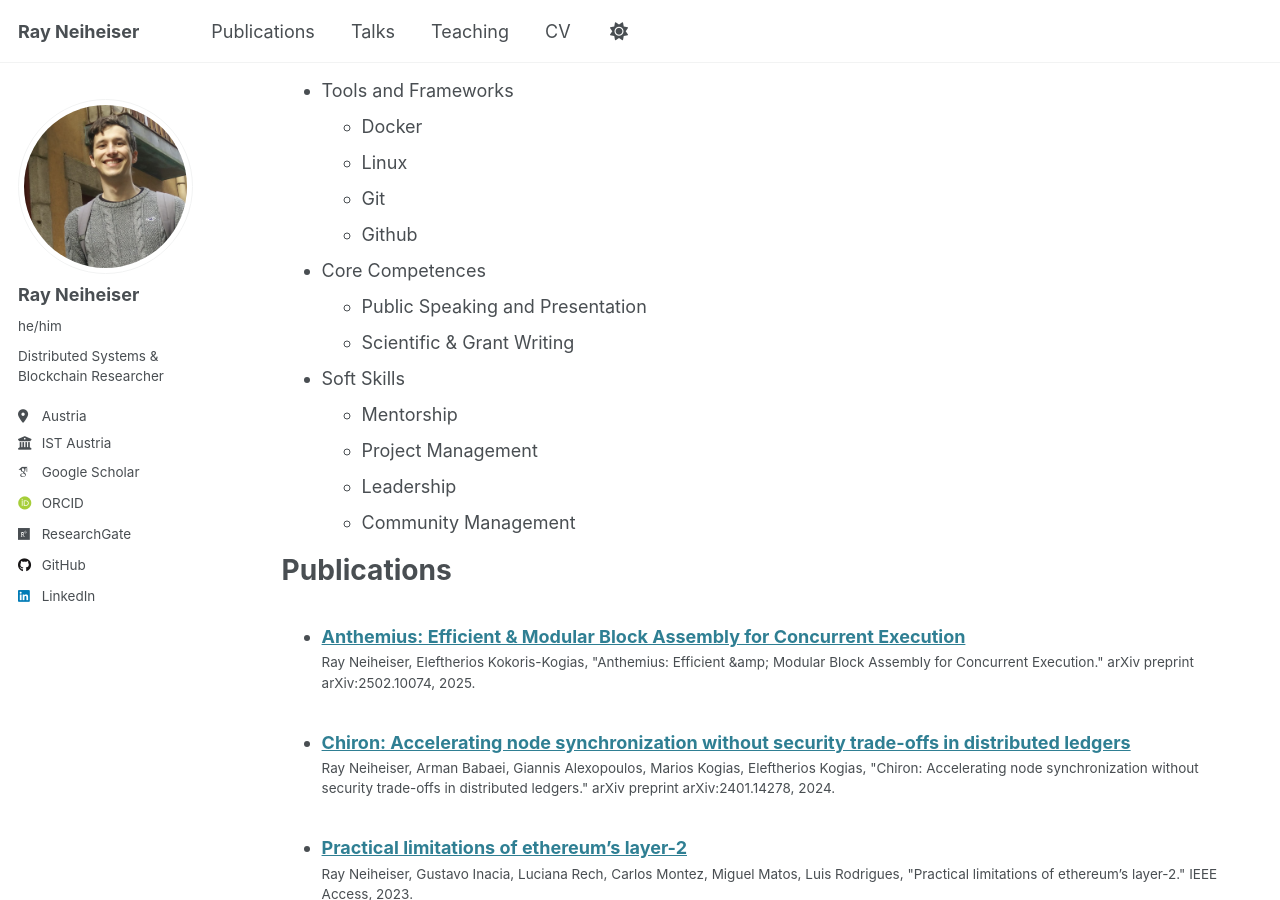
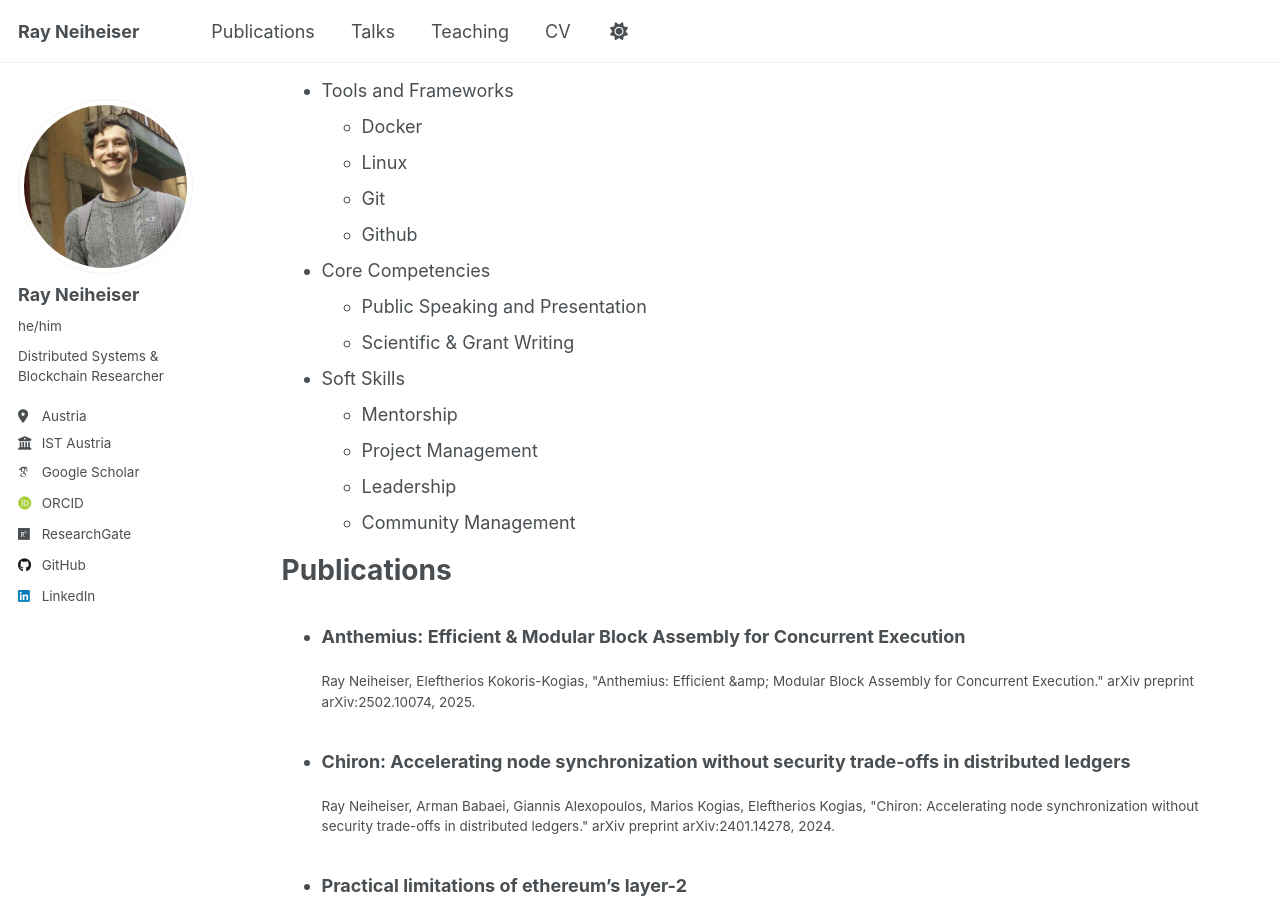
Before and after one commit to Ray-Neiheiser/ray-neiheiser.github.io, a Jekyll site: the page built from _pages/cv.md, in a window 1280 px wide and 900 px high, scrolled down 1642 px. Built offline with Jekyll 4.4.1, drawn with Linux system fonts in a browser that asks for light colours; some web fonts are replaced.

Commit message:
some fixes

```diff
--- a/_includes/archive-single-cv.html
+++ b/_includes/archive-single-cv.html
@@ -28,9 +28,9 @@
     {% endif %}
     <h3 class="archive__item-title" itemprop="headline">
       {% if post.link %}
-        <a href="{{ post.link }}">{{ title }}</a> <a href="{{ base_path }}{{ post.url }}" rel="permalink"><i class="fa fa-link" aria-hidden="true" title="permalink"></i><span class="sr-only">Permalink</span></a>
+        <p>{{ title }}</p>
       {% else %}
-        <a href="{{ base_path }}{{ post.url }}" rel="permalink">{{ title }}</a>
+        <p>{{ title }}</p>
       {% endif %}
     </h3>
     {% if post.read_time %}
--- a/_pages/cv.md
+++ b/_pages/cv.md
@@ -67,7 +67,7 @@
   * Linux
   * Git
   * Github
-* Core Competences
+* Core Competencies
   * Public Speaking and Presentation
   * Scientific & Grant Writing
 * Soft Skills
```
